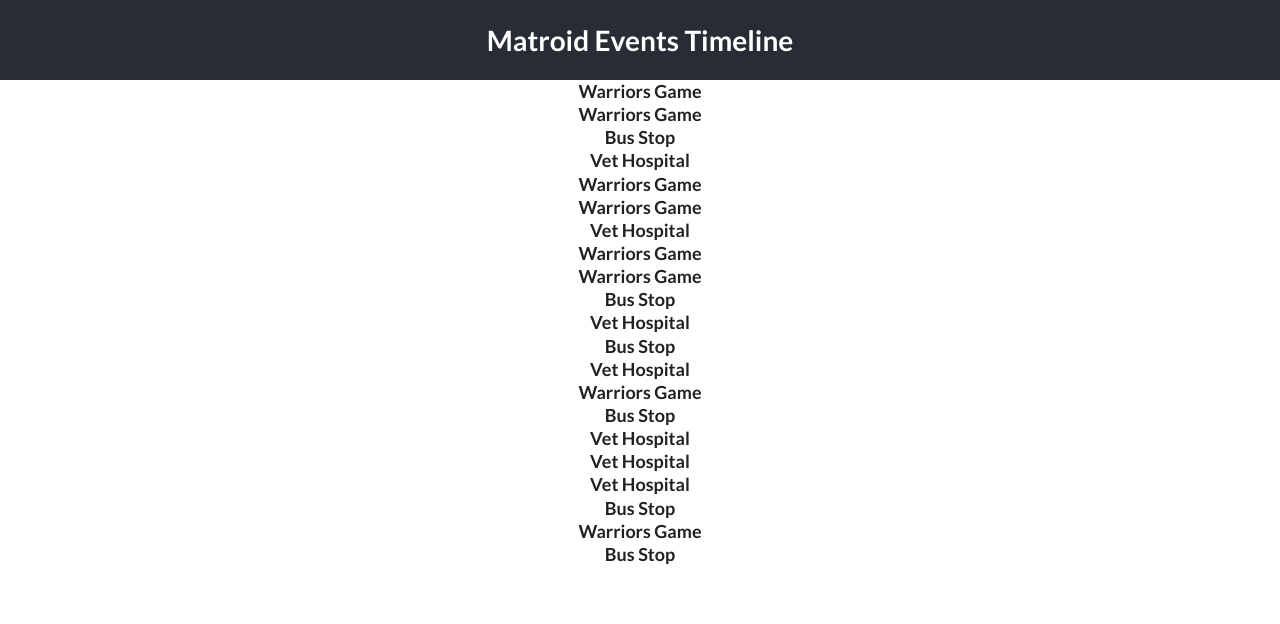
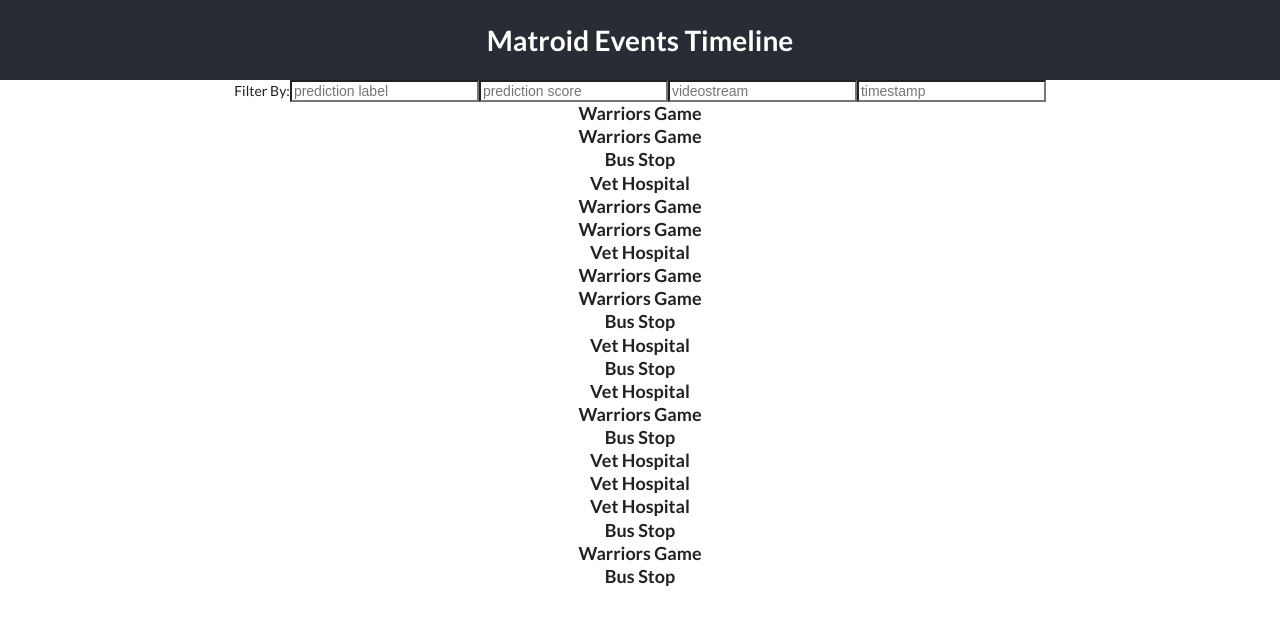
Before and after one commit to greglosco/matroid-coding-challenge, a React (Create React App) app: page / in a window 1280 px wide. Shown: the top 624 px of the page. Built offline with nearby package versions, Linux system fonts and the light colour scheme.

Commit message:
drafted out event filter

```diff
--- /dev/null
+++ b/src/components/EventsFilter.js
@@ -0,0 +1,19 @@
+import React, { Component } from 'react';
+
+class EventsFilter extends Component {
+
+    render() {
+        return (
+            <div>
+                <label>Filter By:</label>
+                <input type="text" placeholder="prediction label" />
+                <input type="text" placeholder="prediction score" />
+                <input type="text" placeholder="videostream" />
+                <input type="text" placeholder="timestamp" />
+            </div>
+        )
+    }
+
+}
+
+export default EventsFilter
--- a/src/containers/EventsContainer.js
+++ b/src/containers/EventsContainer.js
@@ -1,5 +1,6 @@
 import React, { Component } from 'react';
 import Events from '../components/Events';
+import EventsFilter from '../components/EventsFilter';
 import { fetchEvents } from '../actions/events';
 import { connect } from 'react-redux';
 
@@ -9,6 +10,7 @@
         const { events, fetchEvents } = this.props;
         return (
             <div>
+                <EventsFilter />
                 <Events events={events} fetchEvents={fetchEvents} />
             </div>
         )
```
